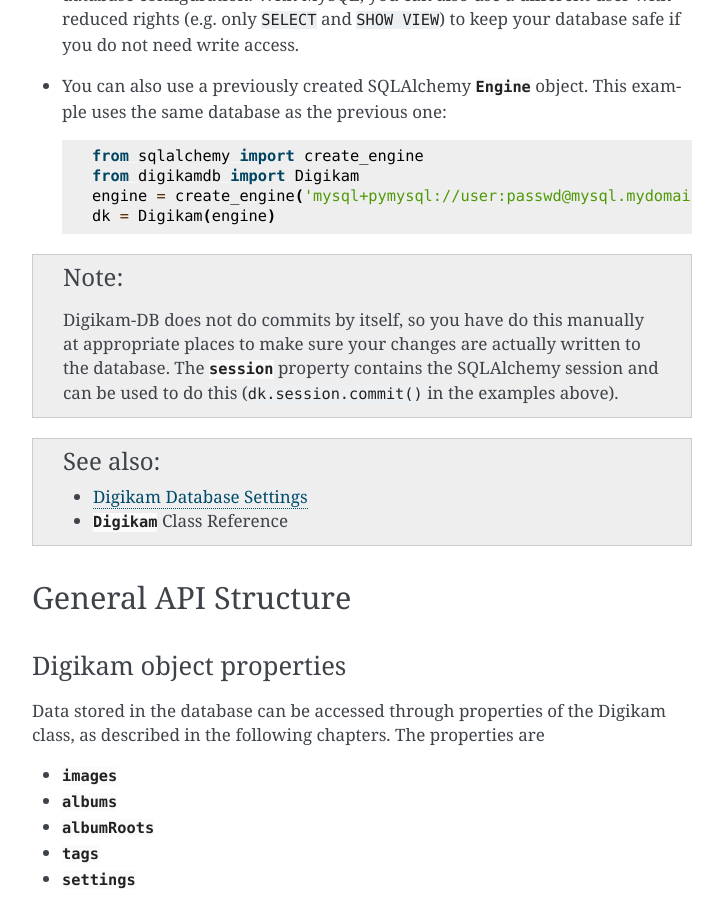
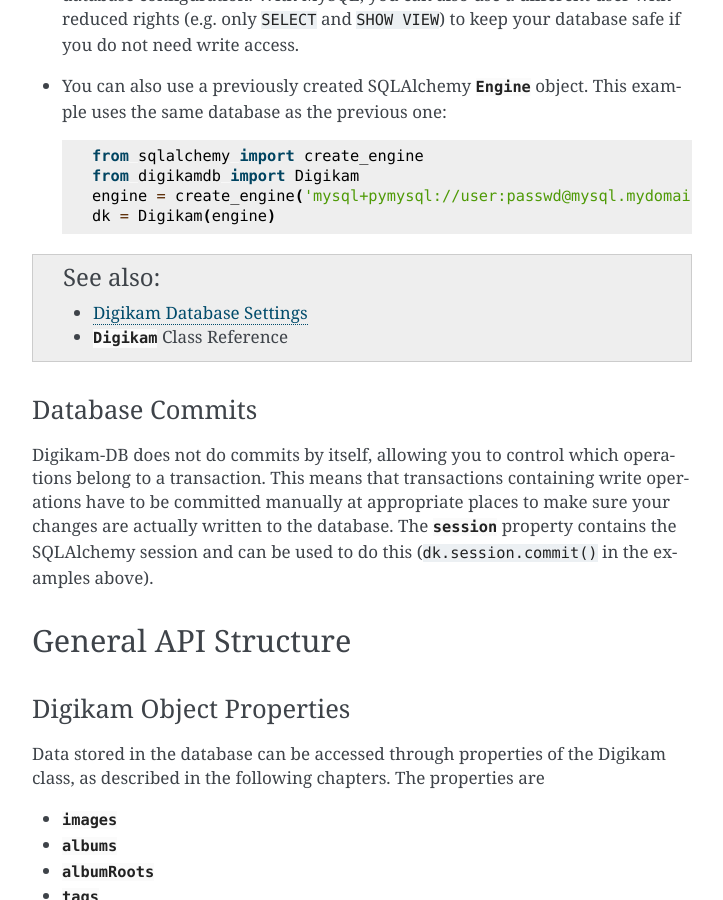
Before and after one commit to rcw-2/python-digikamdb, a Sphinx documentation site: the page built from docs/tutorial.rst, in a window 1280 px wide and 900 px high, scrolled down 846 px. Shown: the whole window, without its empty margins (388-1111 px from the left). Built offline with Sphinx 7.4.7, drawn with Linux system fonts in a browser that asks for light colours; the version number could not be read and is left out; some of the changed lines change nothing that is shown.

Commit message:
Updated documentation

```diff
--- a/docs/tutorial.rst
+++ b/docs/tutorial.rst
@@ -55,12 +55,6 @@
         engine = create_engine('mysql+pymysql://user:passwd@mysql.mydomain.org/mydatabase')
         dk = Digikam(engine)
 
-.. note::
-    Digikam-DB does not do commits by itself, so you have do this manually at
-    appropriate places to make sure your changes are actually written to the
-    database. The :attr:`~digikamdb.conn.Digikam.session` property contains the
-    SQLAlchemy session and can be used to do this (``dk.session.commit()`` in
-    the examples above).
 
 .. seealso::
 
@@ -68,10 +62,22 @@
     * :class:`~digikamdb.conn.Digikam` Class Reference
 
 
+Database Commits
+~~~~~~~~~~~~~~~~~
+
+Digikam-DB does not do commits by itself, allowing you to control which
+operations belong to a transaction. This means that transactions
+containing write operations have to be committed manually at appropriate
+places to make sure your changes are actually written to the database. The
+:attr:`~digikamdb.conn.Digikam.session` property contains the SQLAlchemy
+session and can be used to do this (``dk.session.commit()`` in the examples
+above).
+
+
 General API Structure
 ----------------------
 
-Digikam object properties
+Digikam Object Properties
 ~~~~~~~~~~~~~~~~~~~~~~~~~~
 
 Data stored in the database can be accessed through properties of the Digikam
@@ -101,6 +107,7 @@
 
 See the API documentation for details.
 
+
 SQLAlchemy Query Objects
 ~~~~~~~~~~~~~~~~~~~~~~~~~
 
@@ -126,6 +133,7 @@
 .. note::
     Digikam-DB does not directly support creating new images, or deleting,
     renaming or moving existing ones.
+
 
 Retrieving Images
 ~~~~~~~~~~~~~~~~~~
@@ -219,6 +227,7 @@
     * :class:`~digikamdb.image_comments.ImageTitles` class reference
     * :class:`~digikamdb.image_comments.ImageCaptions` class reference
 
+
 Tags
 ~~~~~
 
@@ -239,6 +248,7 @@
       existing ones.
     * New album roots can be added through Digikam-DB, but have to be populated
       with albums and images by Digikam.
+
 
 Retrieving Albums
 ~~~~~~~~~~~~~~~~~~
@@ -309,6 +319,7 @@
 table containing the assignment of tags to images (or vice versa). Thus tags
 can be accessed globally or as tags assigned to an image.
 
+
 Accessing Globally Defined Tags
 ~~~~~~~~~~~~~~~~~~~~~~~~~~~~~~~~
 
@@ -370,6 +381,7 @@
 
 .. _imagetags:
 
+
 Accessing an Image's Tags
 ~~~~~~~~~~~~~~~~~~~~~~~~~~
 
```
